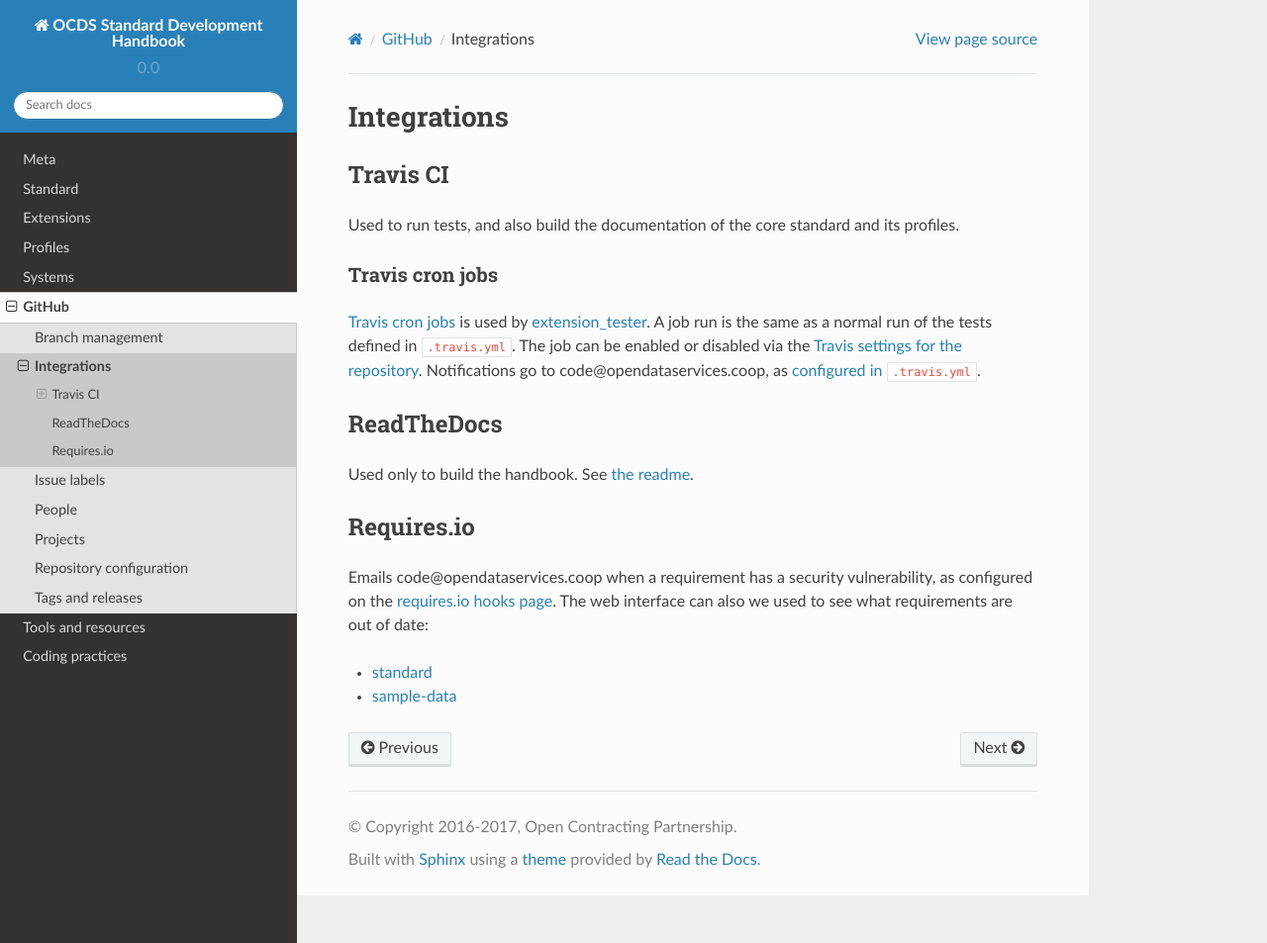
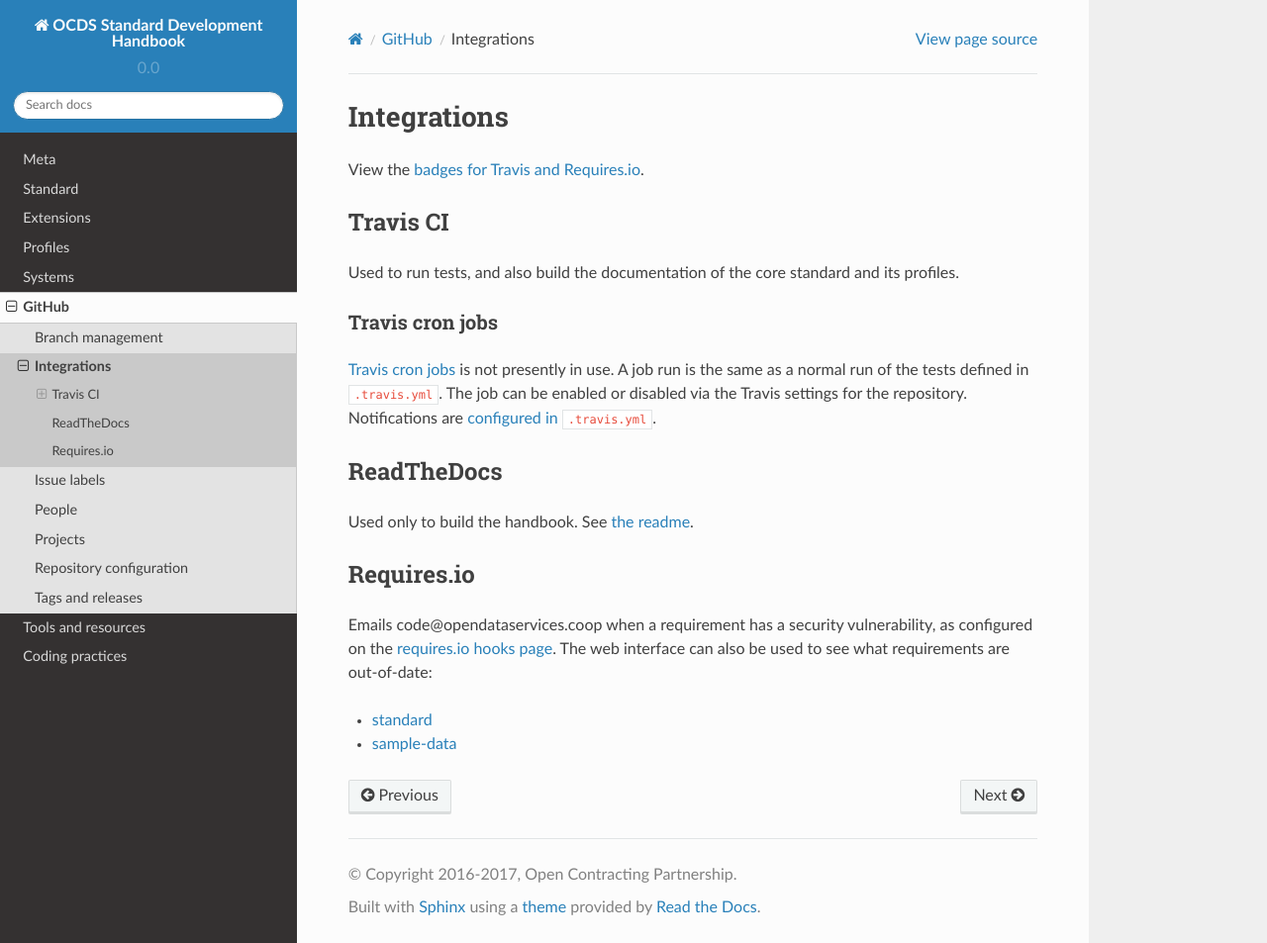
Before and after one commit to open-contracting/standard-development-handbook, a Sphinx documentation site: the page built from docs/github/integrations.md, in a window 1280 px wide and 953 px high. Shown: the whole window at 99% size. Built offline with Sphinx 7.4.7 and the Read the Docs theme 2.0.0, drawn with Linux system fonts in a browser that asks for light colours.

Commit message:
Remove mentions of extension_tester, open-contracting/extension_tester#6

```diff
--- a/docs/github/integrations.md
+++ b/docs/github/integrations.md
@@ -1,4 +1,6 @@
 # Integrations
+
+View the [badges for Travis and Requires.io](https://github.com/open-contracting/standard-maintenance-scripts/blob/master/badges.md#readme).
 
 ## Travis CI
 
@@ -6,7 +8,7 @@
 
 ### Travis cron jobs
 
-[Travis cron jobs](https://docs.travis-ci.com/user/cron-jobs/) is used by [extension_tester](https://github.com/open-contracting/extension_tester). A job run is the same as a normal run of the tests defined in `.travis.yml`. The job can be enabled or disabled via the [Travis settings for the repository](https://travis-ci.org/open-contracting/extension_tester/settings). Notifications go to code@opendataservices.coop, as [configured in `.travis.yml`](https://docs.travis-ci.com/user/notifications/#Configuring-email-notifications).
+[Travis cron jobs](https://docs.travis-ci.com/user/cron-jobs/) is not presently in use. A job run is the same as a normal run of the tests defined in `.travis.yml`. The job can be enabled or disabled via the Travis settings for the repository. Notifications are [configured in `.travis.yml`](https://docs.travis-ci.com/user/notifications/#Configuring-email-notifications).
 
 ## ReadTheDocs
 
@@ -14,7 +16,7 @@
 
 ## Requires.io
 
-Emails code@opendataservices.coop when a requirement has a security vulnerability, as configured on the [requires.io hooks page](https://requires.io/github/open-contracting/hooks/). The web interface can also we used to see what requirements are out of date:
+Emails code@opendataservices.coop when a requirement has a security vulnerability, as configured on the [requires.io hooks page](https://requires.io/github/open-contracting/hooks/). The web interface can also be used to see what requirements are out-of-date:
 
 * [standard](https://requires.io/github/open-contracting/standard/requirements/)
 * [sample-data](https://requires.io/github/open-contracting/sample-data/requirements/)
```
Also changed, not shown: docs/extensions/index.md (+0 -1 lines).
